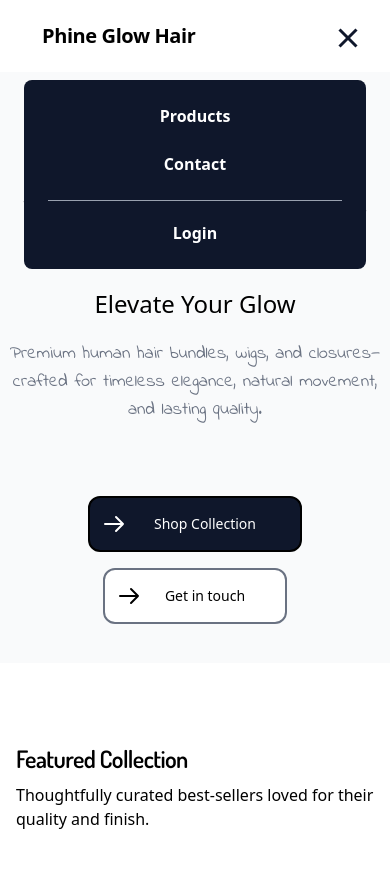
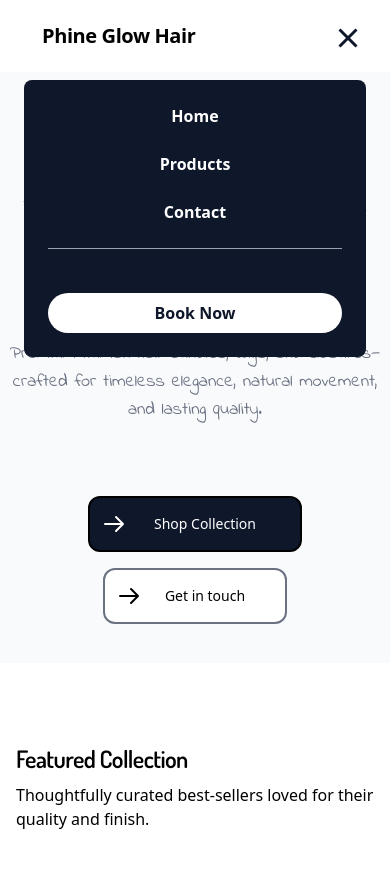
Before and after one commit to Gudnex1/phine-glow-hair, a website: page index.html in a window 390 px wide. Both pictures are taken after a click on the button 348 px from the left and 40 px from the top of the page. Shown: the top 882 px of the page. Drawn offline with Linux system fonts and the light colour scheme.

Commit message:
hamburger menu done

```diff
--- a/index.html
+++ b/index.html
@@ -51,9 +51,14 @@
                 <div id="menu" class="absolute hidden p-6 rounded-lg bg-slate-900 right-6 left-6 top-20 z-100">
                     <div
                         class="flex flex-col items-center justify-center w-full space-y-6 font-bold text-white text-center">
+                        <a href="/" class="hover:text-slate-900 transition">Home</a>
                         <a href="#reviews" class="hover:text-slate-500 transition">Products</a>
                         <a href="contact.html" class="hover:text-slate-500 transition">Contact</a>
-                        <a href="#" class="w-full pt-5 border-t border-gray-400 text-center">Login</a>
+                        <div class="w-full pt-5 border-t border-gray-400 text-center"></div>
+                        <a href="contact.html"
+                            class="flex rounded-full bg-white text-slate-900 px-6 py-2 hover:bg-slate-200 transition w-full justify-center items-center">
+                            Book Now
+                        </a>
                     </div>
                 </div>
             </nav>
```
Also changed, not shown: dist/style.css.
